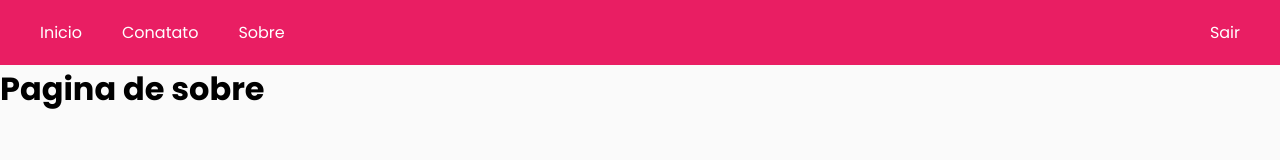
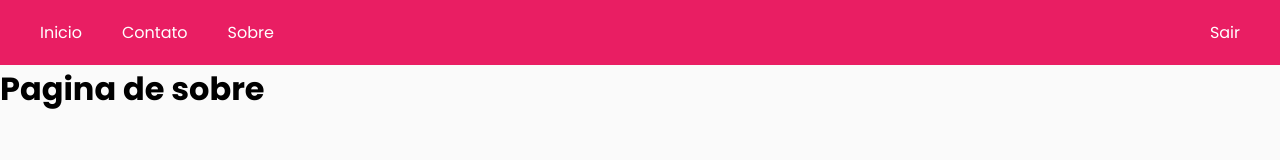
Before and after one commit to gabrieldasilvadev/product-manager, a React (Vite) app: page /sobre in a window 1280 px wide. Shown: the top 160 px of the page. Built offline with nearby package versions, Linux system fonts and the light colour scheme.

Commit message:
Fixing name links contact and about

```diff
--- a/src/components/Menu/index.jsx
+++ b/src/components/Menu/index.jsx
@@ -13,10 +13,10 @@ const Menu = () => {
         <Link to={'/'}>Inicio</Link>
       </li>
       <li>
-        <Link to={'/conato'}>Conatato</Link>
+        <Link to={'/contato'}>Contato</Link>
       </li>
       <li>
-        <Link to={'sobre-nos'}>Sobre</Link>
+        <Link to={'/sobre'}>Sobre</Link>
       </li>
       <li>
         <a href="#" onClick={logout}>
```
